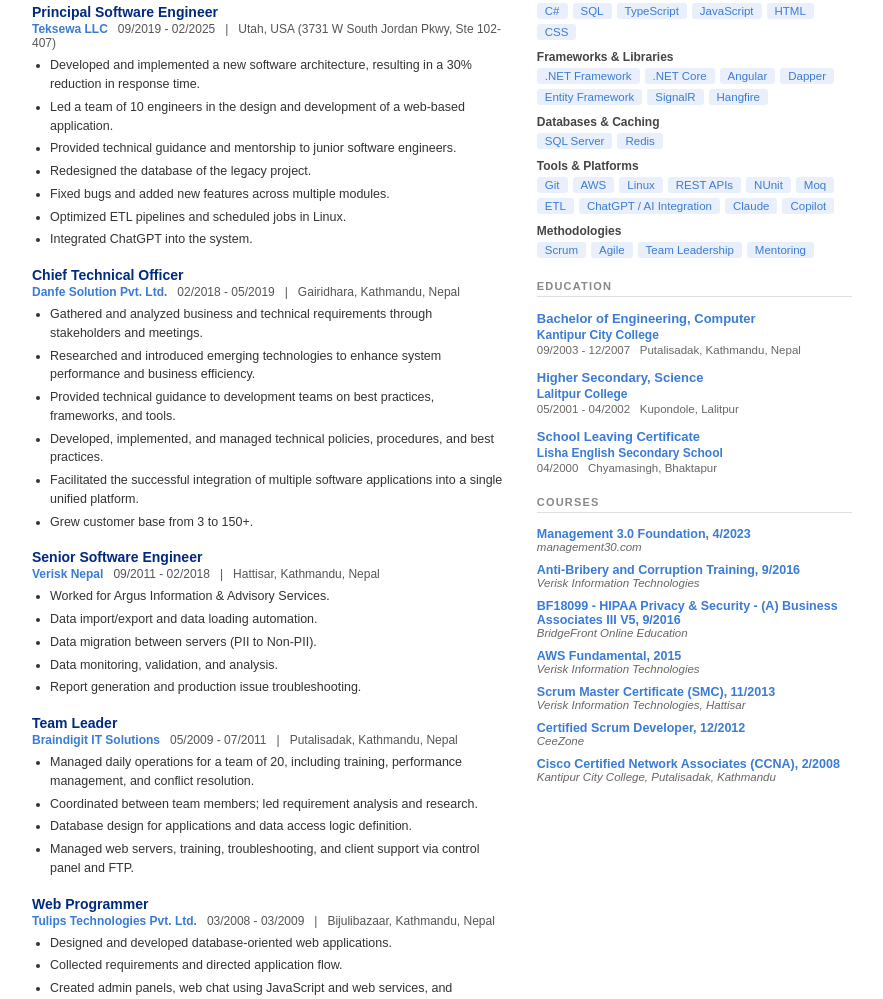
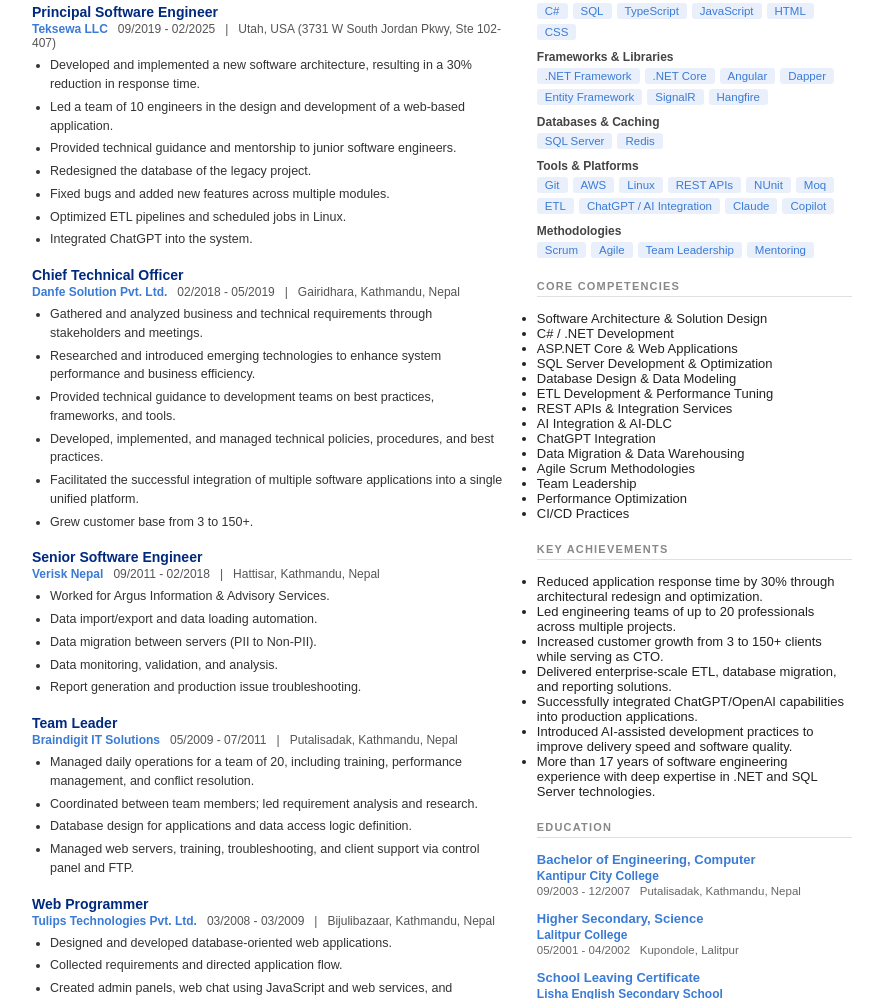
Before and after one commit to Dinesteine/dinesteine.github.io, a plain HTML site: page index.html in a window 1280 px wide. Shown: the part 473-1472 px from the top of the page, without its empty margins (198-1081 px from the left). Drawn offline with Linux system fonts and the light colour scheme.

Commit message:
Update index.html
Added Core competencies and Key achievements in CV

```diff
--- a/index.html
+++ b/index.html
@@ -259,8 +259,37 @@
         </div>
       </div>
 
-
-
+      <div class="section">
+        <div class="section-title">Core Competencies</div>
+		<ul>
+            <li>Software Architecture & Solution Design</li>
+            <li>C# / .NET Development</li>
+            <li>ASP.NET Core & Web Applications</li>
+			<li>SQL Server Development & Optimization</li>
+			<li>Database Design & Data Modeling</li>
+			<li>ETL Development & Performance Tuning</li>
+			<li>REST APIs & Integration Services</li>
+			<li>AI Integration & AI-DLC</li>
+			<li>ChatGPT Integration</li>
+			<li>Data Migration & Data Warehousing</li>
+			<li>Agile Scrum Methodologies</li>
+			<li>Team Leadership</li>
+			<li>Performance Optimization</li>
+			<li>CI/CD Practices</li>
+          </ul>
+		</div>
+	<div class="section">
+        <div class="section-title">Key Achievements</div>
+		<ul>
+		<li>Reduced application response time by 30% through architectural redesign and optimization.</li>
+		<li>Led engineering teams of up to 20 professionals across multiple projects.</li>
+		<li>Increased customer growth from 3 to 150+ clients while serving as CTO.</li>
+		<li>Delivered enterprise-scale ETL, database migration, and reporting solutions.</li>
+		<li>Successfully integrated ChatGPT/OpenAI capabilities into production applications.
+		<li>Introduced AI-assisted development practices to improve delivery speed and software quality.</li>
+		<li>More than 17 years of software engineering experience with deep expertise in .NET and SQL Server technologies.</li>
+		</ul>
+		</div>
       <div class="section">
         <div class="section-title">Education</div>
 
```
